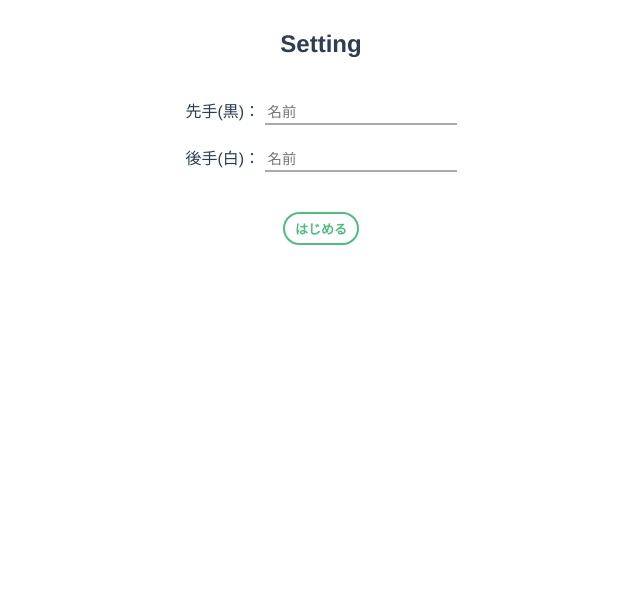
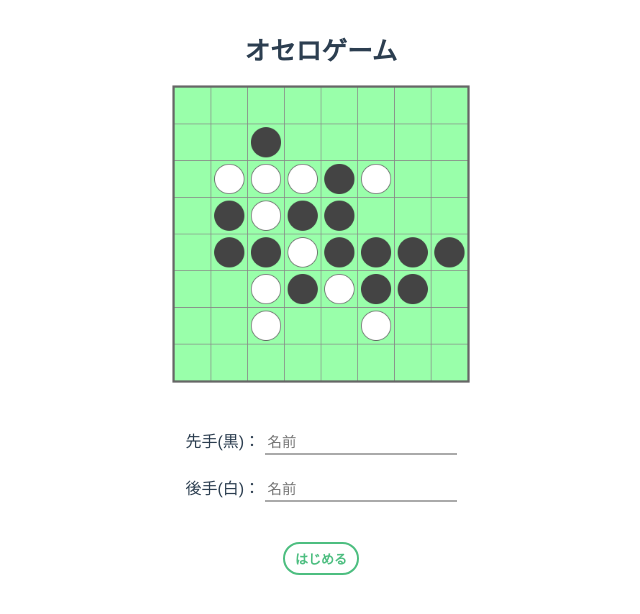
Before and after one commit to jottsu/othello, a Vue app: page / in a window 1280 px wide. Shown: the top 614 px of the page, without its empty margins (319-959 px from the left). Built offline with nearby package versions, Linux system fonts and the light colour scheme.

Commit message:
add image to setting page

```diff
--- a/src/components/Game.vue
+++ b/src/components/Game.vue
@@ -1,6 +1,5 @@
 <template>
   <div>
-    <h2>Game</h2>
     <table>
       <tr>
         <td>黒: {{ names.player1 }}</td>
@@ -62,7 +61,7 @@ table {
 }
 
 td {
-  width: 120px;
+  width: 150px;
   padding: 0 10px;
 }
 </style>
--- a/src/components/Setting.vue
+++ b/src/components/Setting.vue
@@ -1,6 +1,7 @@
 <template>
   <div>
-    <h2>Setting</h2>
+    <h1>オセロゲーム</h1>
+    <img src="../assets/board.png">
     <div class="form-container">
       <NameForm label="先手(黒)" :error="errors.player1" @change="changePlayer1Name"></NameForm>
       <NameForm label="後手(白)" :error="errors.player2" @change="changePlayer2Name"></NameForm>
@@ -48,6 +49,15 @@ export default {
 </script>
 
 <style scoped>
+h1 {
+  font-size: 1.6em;
+}
+
+img {
+  width: 300px;
+  height: 300px;
+}
+
 .form-container {
   margin: 40px 0;
 }
```
Also changed, not shown: src/assets/board.png (added).
